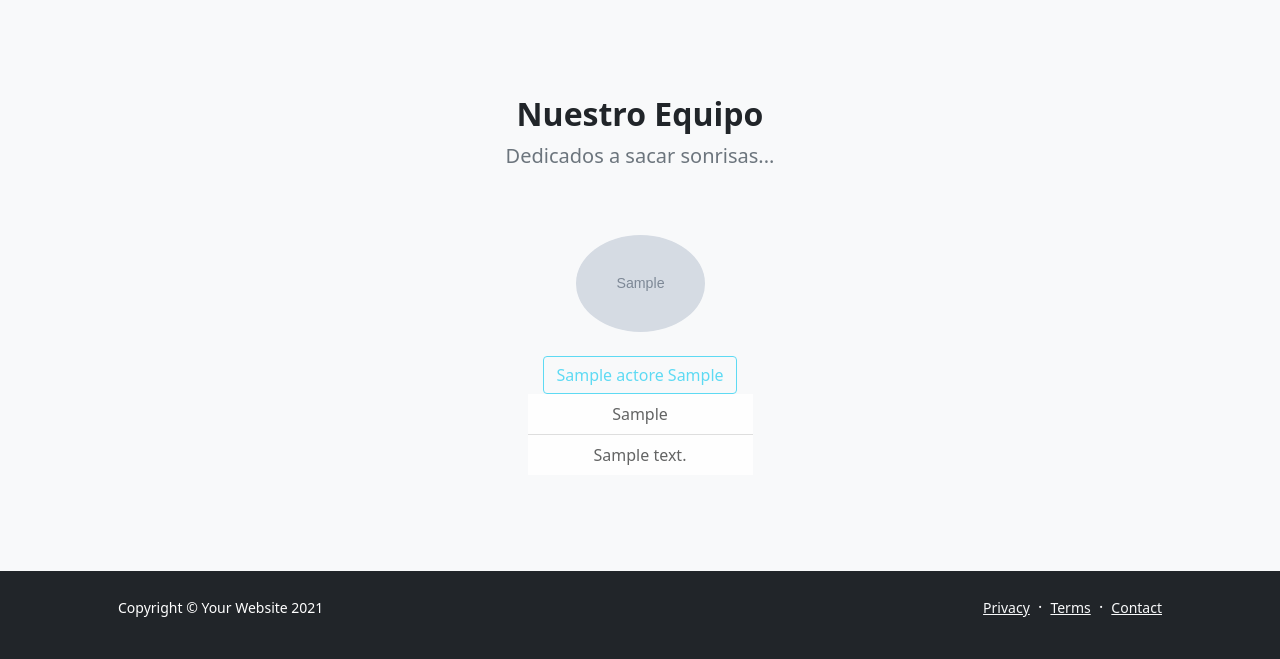
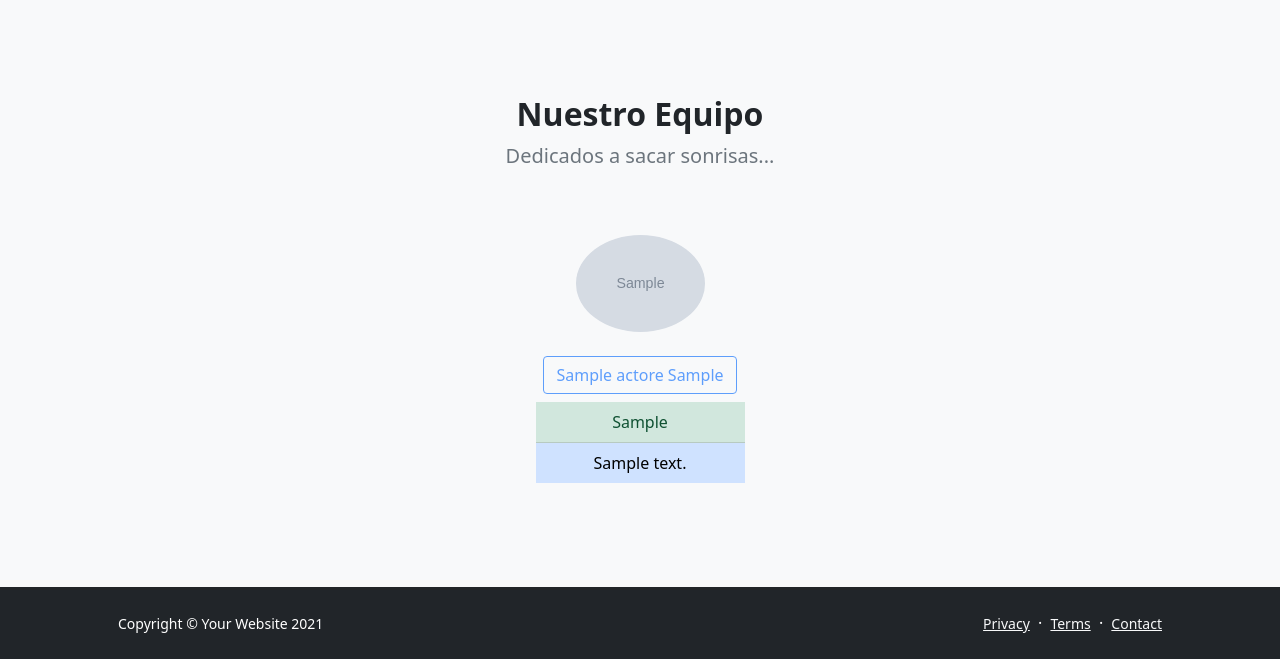
Before and after one commit to PhantomBlack219/ProyectoTeatro, a Django app: page / in a window 1280 px wide; the page is wider, and only the part inside the window is pictured. Shown: the part 1737-2396 px from the top of that part. Before the commit the page ends 2354 px from the top of that part, so only its background shows below. Run offline with Django 4.2, Linux system fonts and the light colour scheme; tables that the repository leaves empty hold one stand-in row (values such as "Sample post"); grey boxes marked "Sample" are stand-in pictures; some libraries are stand-ins or nearby versions.

Commit message:
detallitos

```diff
--- a/Teatro/teatro/obras/templates/Home/index.html
+++ b/Teatro/teatro/obras/templates/Home/index.html
@@ -81,12 +81,12 @@
                     <img class="img-fluid rounded-circle mb-xl-0 px-5 p-3" src="{{  au.get_fotoA }}" alt="..." />
                     <h5 class="fw-bolder"></h5>
                     <div class="fst-italic text-muted"></div>
-                        <button type="text" class="btn btn-outline-info" disabled>
+                        <button type="text" class="btn btn-outline-primary" disabled>
                           {{ au.get_nombreA }} {{ au.get_apellidoA }}
                           </button>
-                          <ul class="list-group list-group-flush">
-                            <li class="list-group-item list-group-item-light">{{ au.get_cargoA }}</li>
-                            <li class="list-group-item list-group-item-light">{{ au.get_descripcionA  }}</li>
+                          <ul class="list-group list-group-flush p-2">
+                            <li class="list-group-item list-group-item-success list-group-item-action">{{ au.get_cargoA }}</li>
+                            <li class="list-group-item list-group-item-primary text-black list-group-item-action">{{ au.get_descripcionA  }}</li>
                           </ul>
                 </div>
             </div>
```
